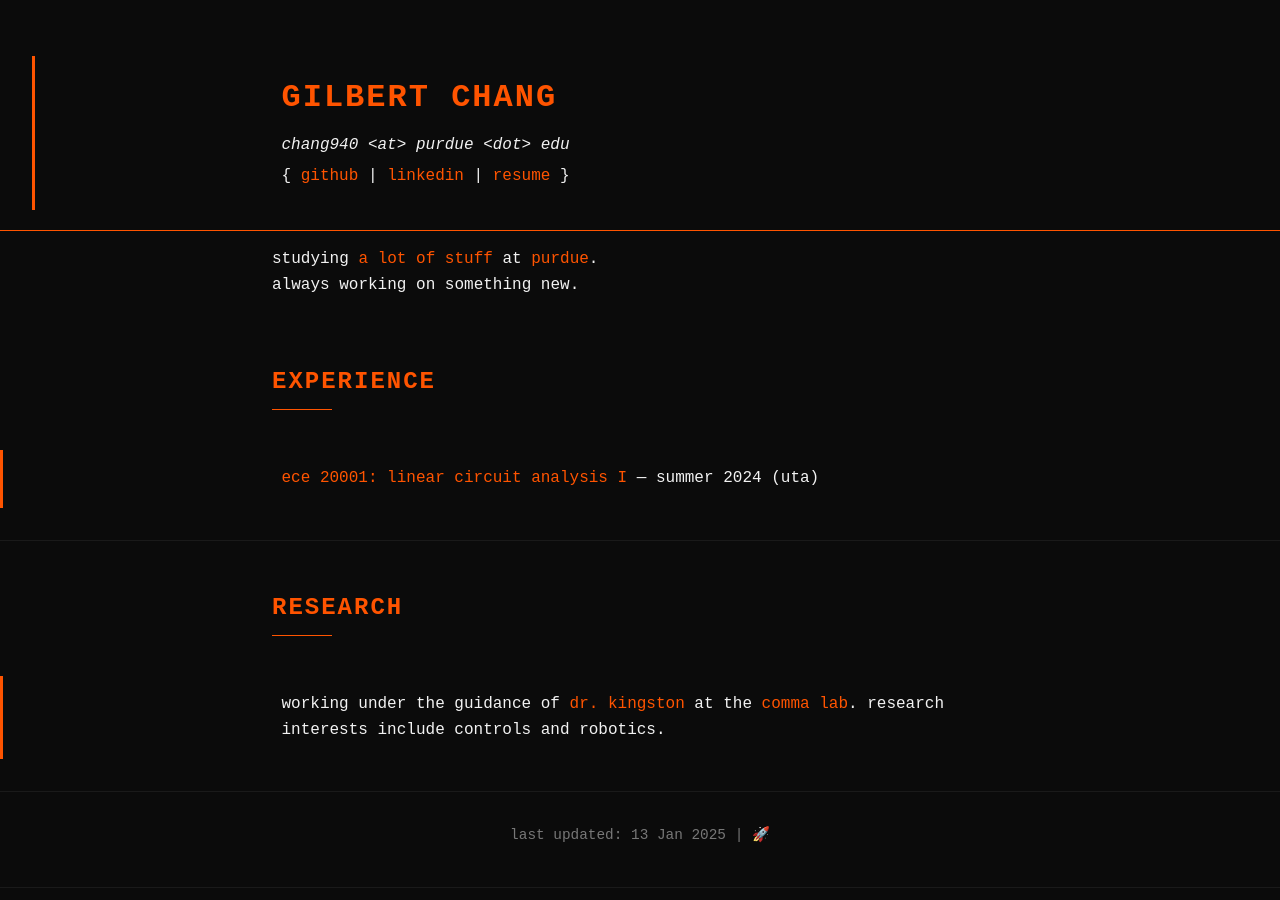
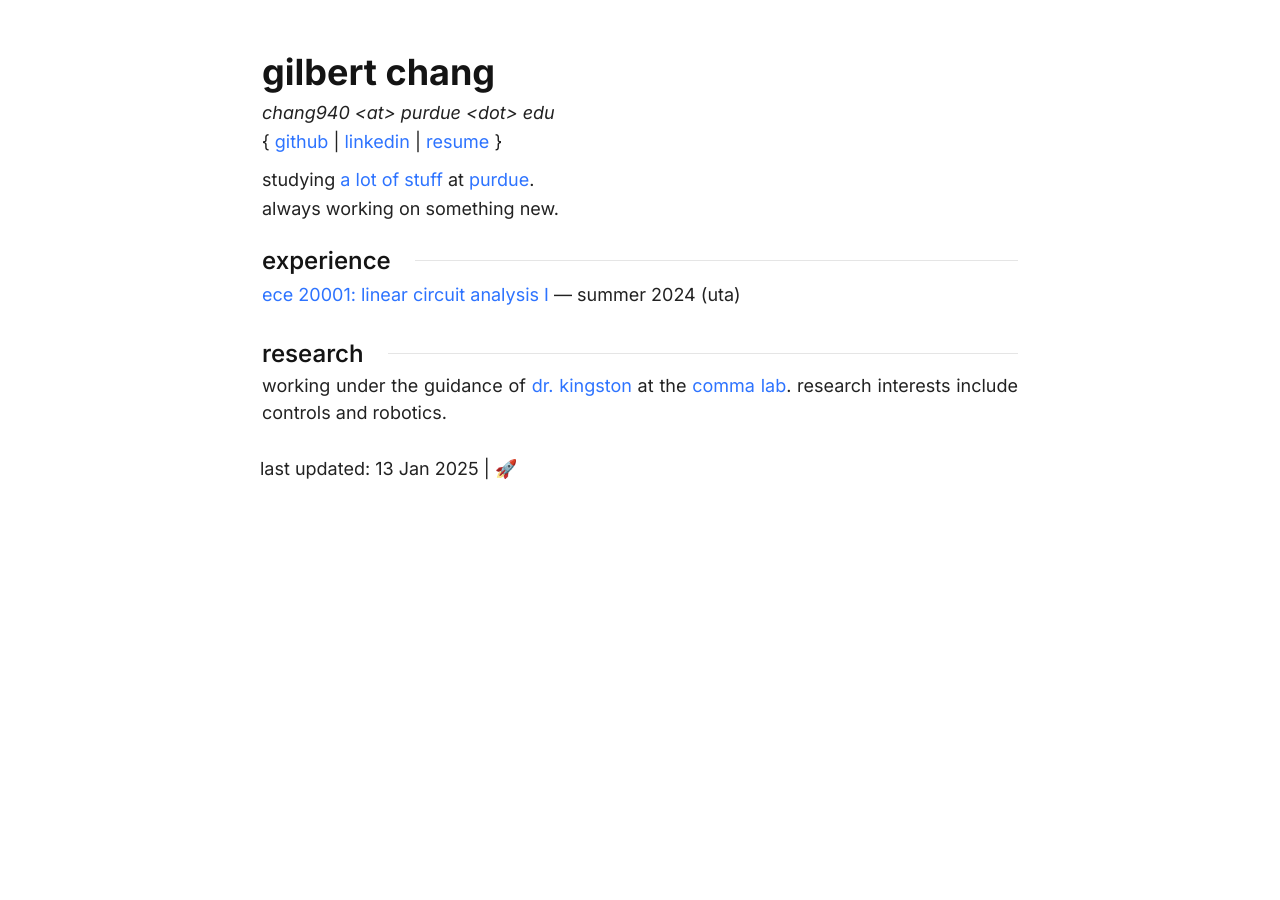
Before and after one commit to vindou/vindou, a Jekyll site: the page built from index.html, in a window 1280 px wide. Built offline with Jekyll 4.4.1, drawn with Linux system fonts in a browser that asks for light colours.

Commit message:
Update index.css

```diff
--- a/css/index.css
+++ b/css/index.css
@@ -1,103 +1,185 @@
-/* Basic resets */
+@import url('https://fonts.googleapis.com/css2?family=Inter:ital,opsz,wght@0,14..32,100..900;1,14..32,100..900&display=swap');
+
 * {
+  box-sizing: border-box;
+  font-size: 18px;
+  font-family: 'Inter', sans-serif;
+}
+
+body {
   margin: 0;
   padding: 0;
-  box-sizing: border-box;
+  font-family: 'Inter', sans-serif;
+  font-weight: 400;
+  background-color: rgb(255, 255, 255);
+  color: rgb(20, 20, 20);
 }
 
-html, body {
-  background: #0B0B0B; /* Dark background */
-  color: #F2F2F2;      /* Light text */
-  font-family: 'Share Tech Mono', monospace;
-  font-size: 16px;
-  line-height: 1.6;
+button {
+  border: none;
+  cursor: pointer;
+  appearance: none;
+  background-color: inherit;
+}
+
+.light {
+  background-color: rgb(20, 20, 20);
+  color: rgb(255, 255, 255);
+}
+
+h1 {
+  line-height: 1.5;
+  font-size: 36px;
+  margin: 0;
+  font-weight: 700;
+}
+
+h2 {
+  font-size: 24px;
+  margin: 0;
+  font-weight: 550;
+  display: flex;
+  align-items: center;
+}
+
+h2 hr {
+  flex-grow: 1;
+  margin-left: 24px;
+  height: 1px;
+  background-color: rgb(229, 229, 229);
+  border: none;
+}
+
+h3 {
+  line-height: 1.5;
+  font-size: 20px;
+  margin: 0;
+  margin-bottom: 2px;
+  font-weight: 500;
+}
+
+p {
+  line-height: 1.5;
+  color: #222;
+  margin: 0px 0 2px 0;
+}
+
+/* reduce the left margin of lists */
+ol, ul {
+  line-height: 1.5;
+  padding-left: 20px; /* Adjust the value as needed */
+  color: #222;
+
+}
+
+li {
+  line-height: 1.5;
+  margin: 0;
+  color: #222;
 }
 
 a {
-  color: #FF5400;      /* Orange accent for links */
+  color: #2d73ff;
   text-decoration: none;
-  transition: color 0.3s ease;
 }
 
-a:hover {
-  color: #FFA366;      /* Slightly lighter orange on hover */
+a:hover { text-decoration: underline;}
+
+/* layout */
+
+.outer-container {
+  display: flex;
+  justify-content: center;
+  align-items: flex-start;
 }
 
-/* Title section */
-.title {
+.flex-container {
   width: 100%;
-  padding: 40px 2rem 20px 2rem;
-  background: #0B0B0B;
-  border-bottom: 1px solid #FF5400; /* Subtle horizontal border with orange accent */
+  max-width: 800px;
+  padding: 20px;
 }
 
-.title h1 {
-  font-size: 2rem;
-  text-transform: uppercase;
-  letter-spacing: 2px;
-  color: #FF5400;  /* Heading in orange */
-  margin-bottom: 10px;
+.text-container {
+  flex: 100;
+  min-width: 250px;
+  display: flex;
+  text-align: justify;
+  text-justify: inter-word;
+  flex-direction: column;
+  justify-content: space-between;
+  align-items: left;
+  margin:2px;
 }
 
-.title-text p {
-  margin: 5px 0;
-  font-size: 1rem;
+.title {
+  display: flex;
+  flex-wrap: wrap;
+  margin-top: 20px;
 }
 
-/* “Text container” sections: simple layout spacing */
-.text-container {
-  max-width: 800px;
-  margin: 0 auto;
-  padding: 1rem 2rem;
+.section {
+  display: flex;
+  flex-wrap: wrap;
+  margin-top: 20px;
 }
 
-/* Sections with headings */
-.section {
-  padding: 2rem 0;
-  border-bottom: 1px solid #1A1A1A;
+.subsection {
+  display: flex;
+  flex-wrap: wrap;
+  flex-direction: row-reverse;
+  justify-content: center;
+  width: 100%;
+  margin-bottom: 5px;
 }
 
-.section h2 {
-  color: #FF5400;
-  text-transform: uppercase;
-  letter-spacing: 2px;
-  margin-bottom: 0.5rem;
-  font-size: 1.5rem;
+
+/* heading and footer */
+
+.footer {
+  display: flex;
+  flex-direction: row;
+  justify-content: left;
+  align-items: left;
+  margin-bottom: 15px;
 }
 
-.section hr {
-  border: none;
-  height: 1px;
-  background: #FF5400;
-  width: 60px;
-  margin: 0.5rem 0;
+.title-text {
+  margin-top: 5px;
 }
 
-/* Subsections can have additional stylings or a subtle border */
-.subsection {
-  border-left: 3px solid #FF5400;
-  padding-left: 1rem;
-  margin-top: 1rem;
+/* media */
+
+.title-img {
+  height: 120px;
+  width: 120px;
 }
 
-/* Footer styling */
-.footer {
-  text-align: center;
-  padding-bottom: 40px;
+.title-img * {
+  width: 100%;
+  border-radius: 3px;
+  border: 1px solid #ddd;
 }
 
-.footer p {
-  color: #777;
-  font-size: 0.9rem;
+.project-media {
+  margin: 10px;
+  width: 100%;
+  max-width: 165px;
+  display: flex;
+  flex-direction: column;
+  justify-content: center;
+  align-items: center;
 }
 
-/* Example of a “data readout” inspired effect for hover or highlight */
-.text-container a:hover {
-  text-shadow: 0 0 4px #FF5400;
+img {
+  border-radius: 3px;
+  width: 100%;
+  margin:auto;
+  margin-top: 3px;
 }
 
-/* Optional: add a futuristic “flash” or highlight on headings */
-h1:hover, h2:hover {
-  text-shadow: 0 0 10px #FF5400;
-  cursor: default;
+.project-media * {
+  border-radius: 3px;
+  width: 100%;
+  margin:auto;
+  margin-top: 3px;
 }
```
